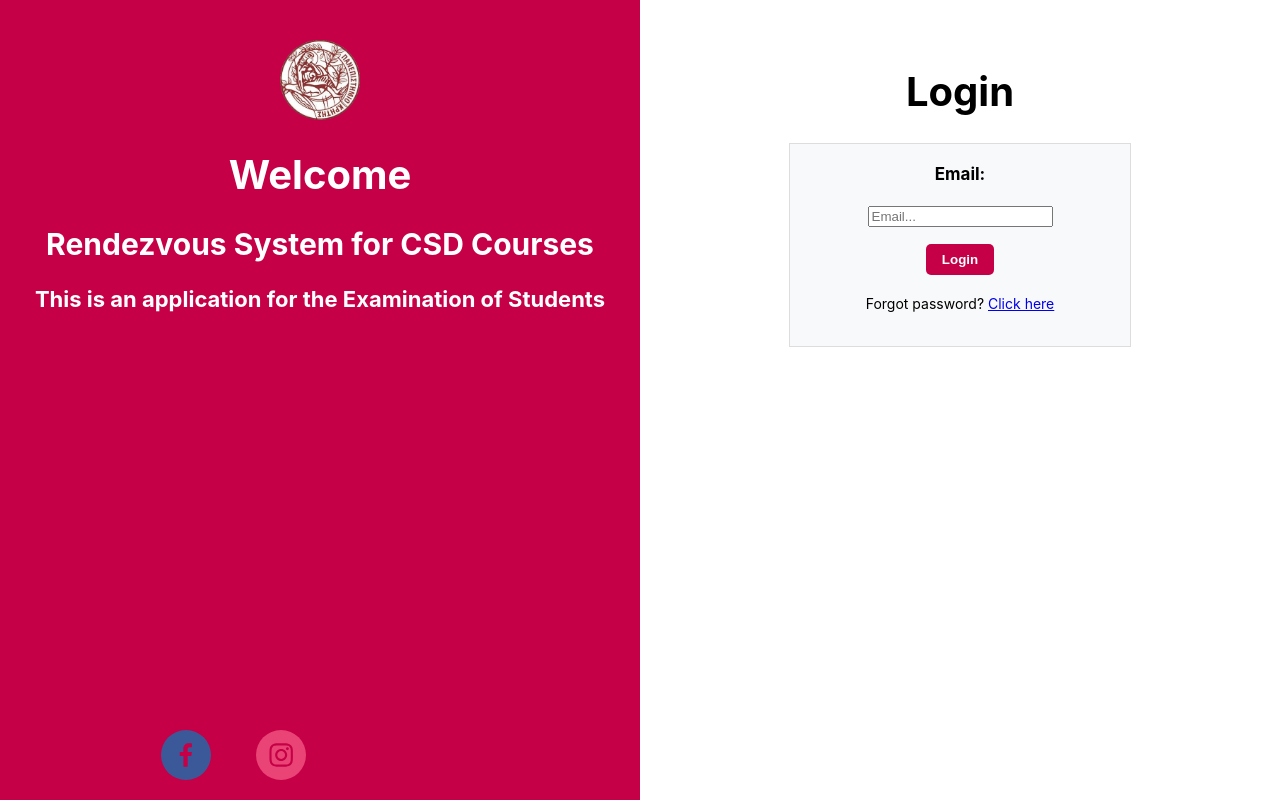
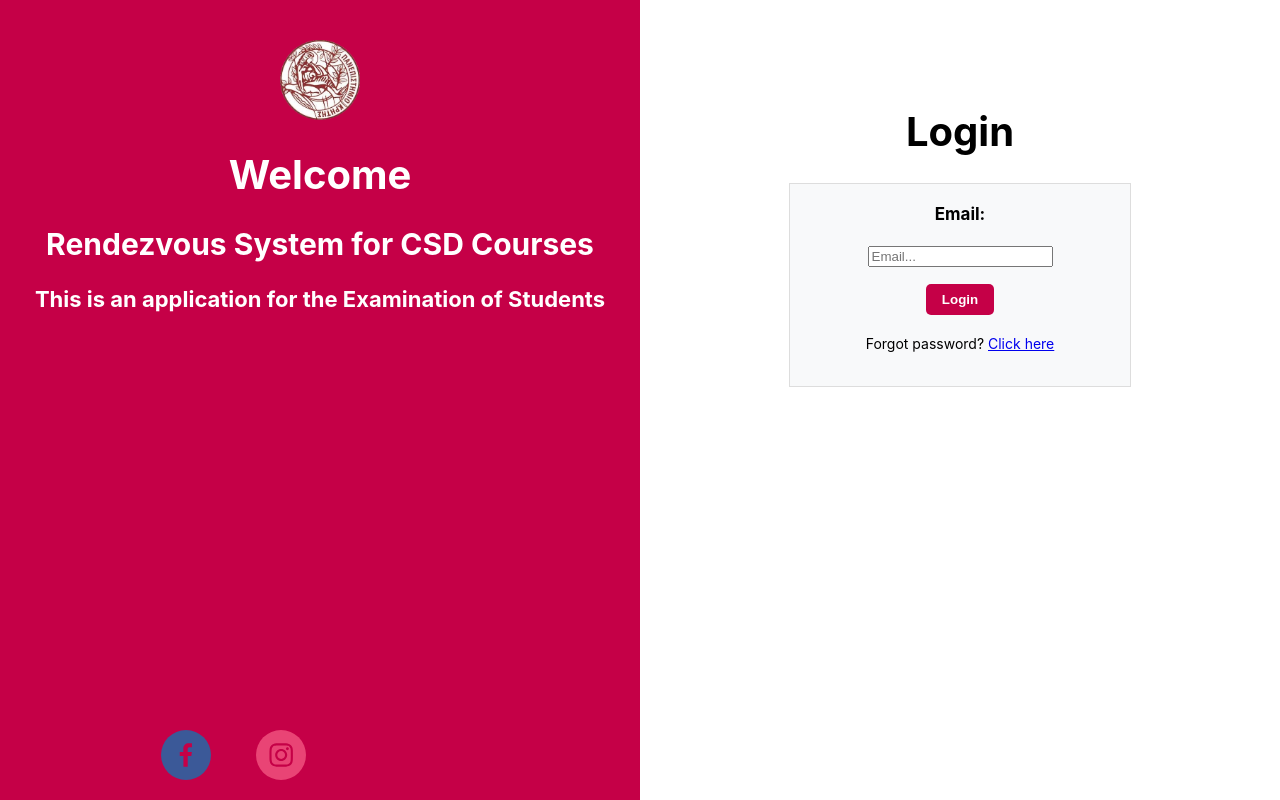
Before and after one commit to anestiskivro/CSD-Client, a React (Create React App) app: page / in a window 1280 px wide. Shown: the top 800 px of the page. Built offline with nearby package versions, Linux system fonts and the light colour scheme.

Commit message:
appointment.css

```diff
--- a/src/components/appointment.css
+++ b/src/components/appointment.css
@@ -1,7 +1,7 @@
 .right {
     flex: 1;
     background-color: #ffffff;
-    padding-top: 5vh;
+    padding-top: 10vh;
     height: 120vh;
     display: flex;
     flex-direction: column;
```
